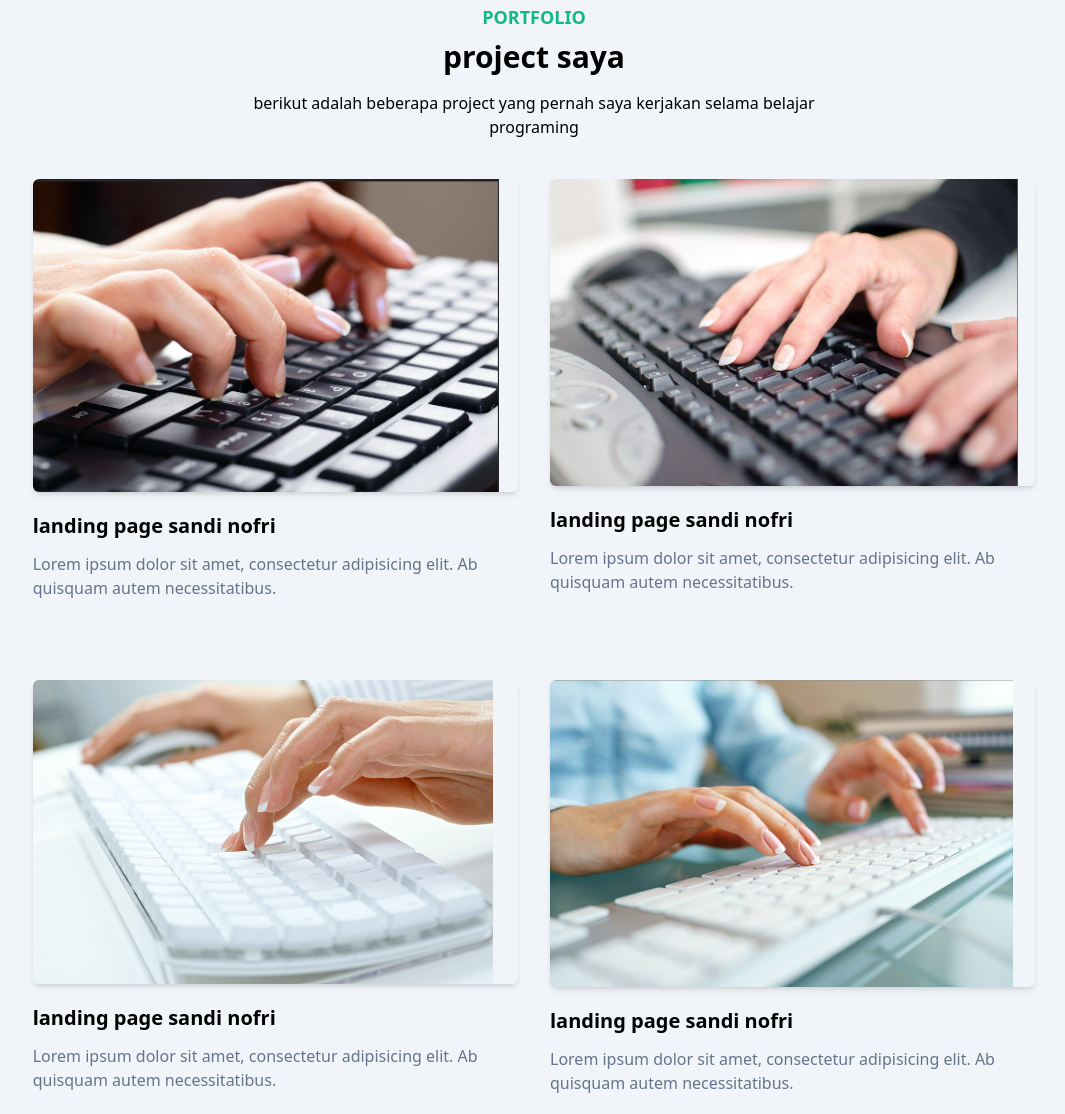
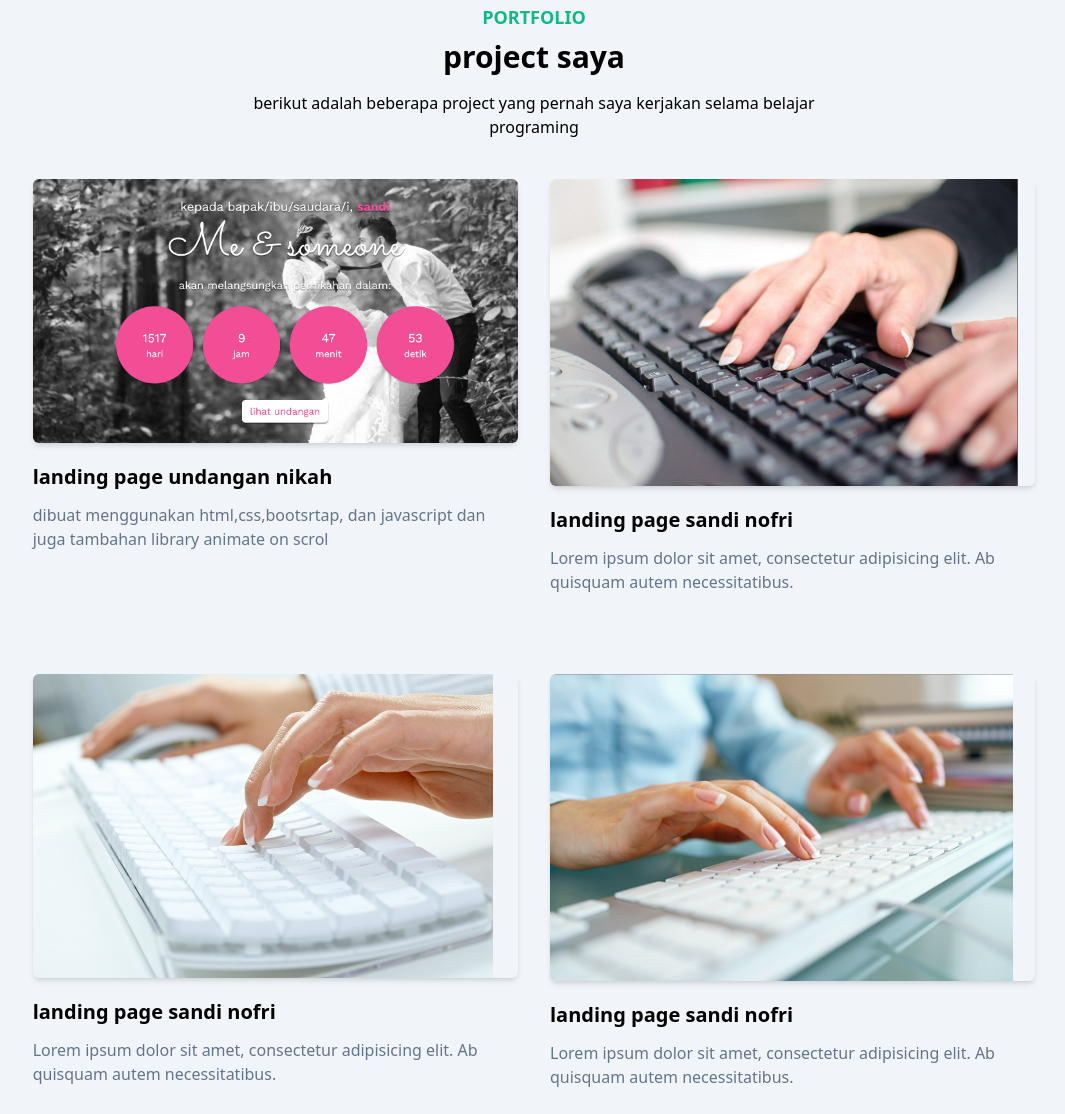
Before and after one commit to sandinofri/portfolio, a plain HTML site: page index.html in a window 1280 px wide. Shown: the part 949-2063 px from the top of the page, without its empty margins (106-1171 px from the left). Drawn offline with nearby package versions, Linux system fonts and the light colour scheme.

Commit message:
merubah foto

```diff
--- a/index.html
+++ b/index.html
@@ -142,10 +142,10 @@
         <div class="w-full px-4 flex flex-wrap justify-center lg:w-10/12 lg:mx-auto">
           <div class="mb-12 p-4 md:w-1/2">
             <div class="rounded-md shadow-md overflow-hidden hover:shadow-lg hover:opacity-80 transition duration-300 ease-in-out">
-              <img width="w-full" src="image/project1.png" alt="">
+             <a href="https://sandinofri.github.io/undangan-nikah/"><img width="w-full" src="image/undangan-nikah.png" alt=""></a>
             </div>
-            <h3 class="font-semibold text-xl text-dark mt-5 mb-3">landing page sandi nofri</h3>
-            <p class="font-medium text-base text-slate-500">Lorem ipsum dolor sit amet, consectetur adipisicing elit. Ab quisquam autem necessitatibus.</p>
+            <h3 class="font-semibold text-xl text-dark mt-5 mb-3">landing page undangan nikah</h3>
+            <p class="font-medium text-base text-slate-500">dibuat menggunakan html,css,bootsrtap, dan javascript dan juga tambahan library animate on scrol</p>
           </div>
           <div class="mb-12 p-4 md:w-1/2">
             <div class="rounded-md shadow-md overflow-hidden hover:shadow-lg hover:opacity-80 transition duration-300 ease-in-out">
```
Also changed, not shown: image/project1.png (deleted), image/undangan-nikah.png (added).
